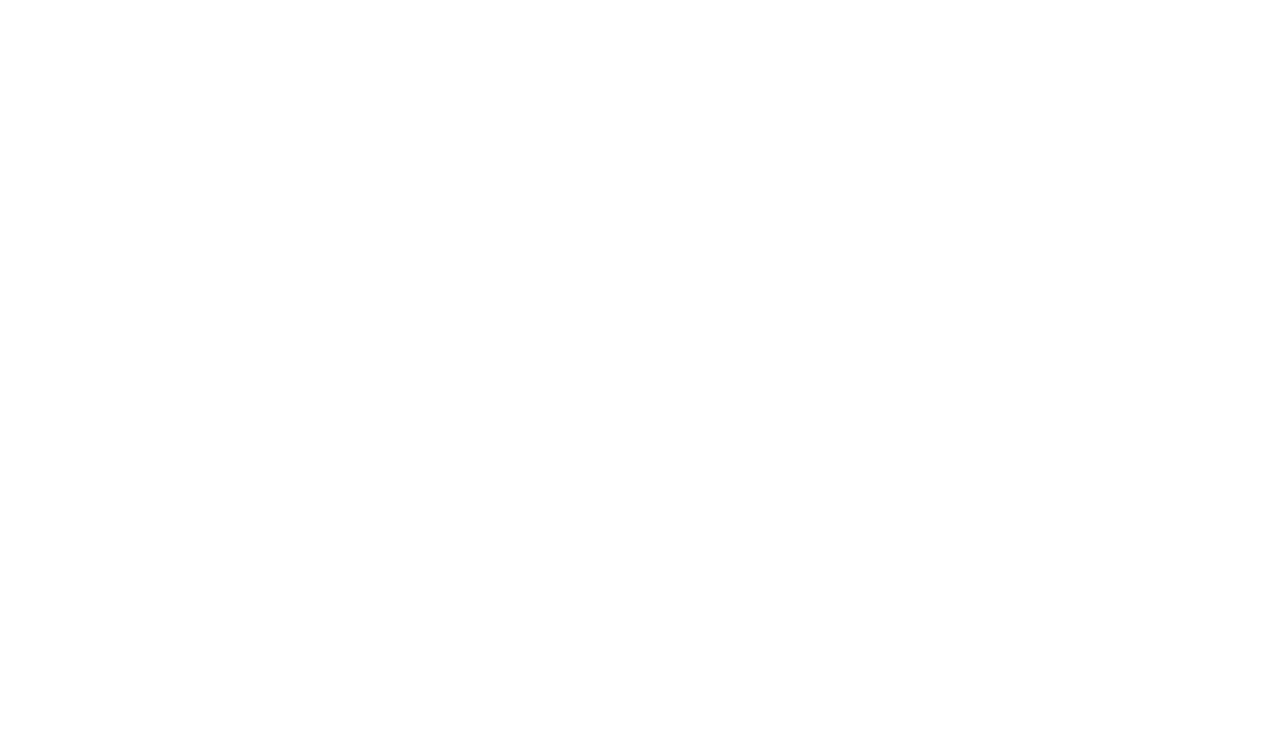
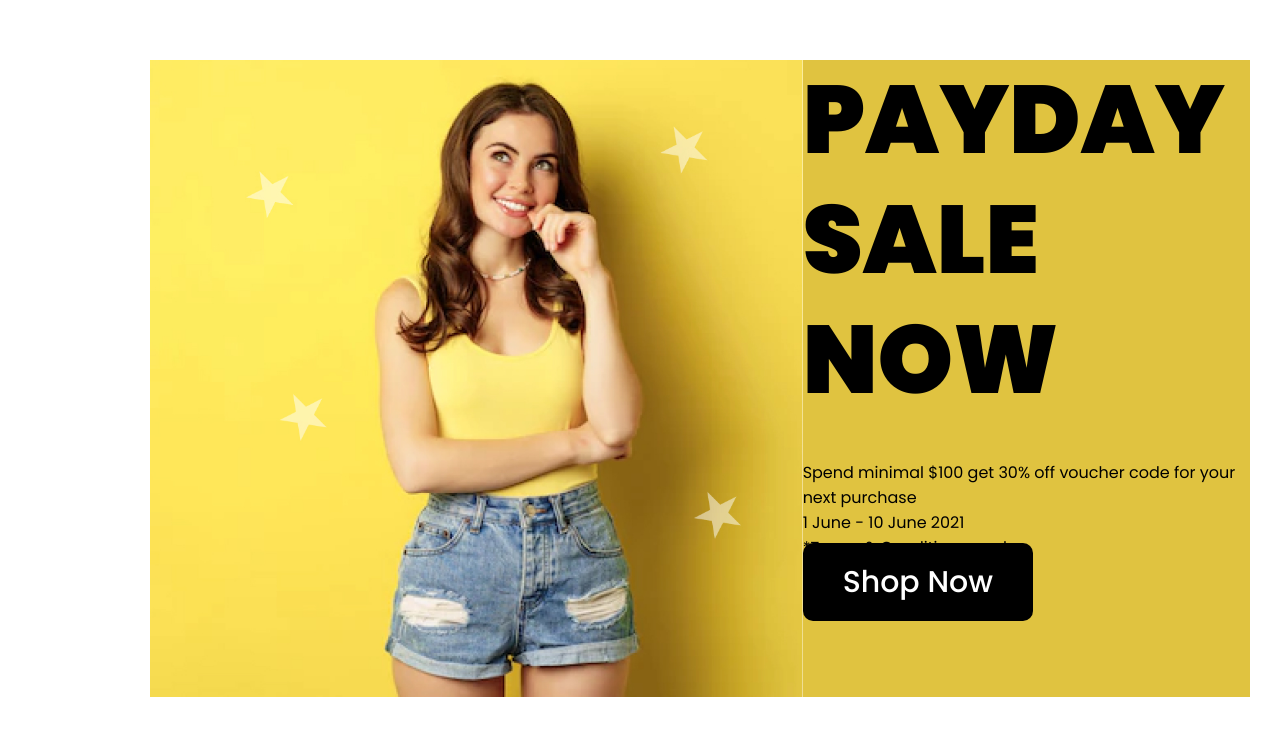
Before and after one commit to Oleksandr-77/fashion-react, a React (Create React App) app: page / in a window 1280 px wide. Shown: the part 2296-3031 px from the top of the page. Before the commit the page ends 2288 px from the top, so only its background shows below. Built offline with nearby package versions, Linux system fonts and the light colour scheme.

Commit message:
add Banner without css

```diff
--- a/src/App.js
+++ b/src/App.js
@@ -2,6 +2,7 @@
 import Header from './components/header/Header';
 import Brands from './components/brands/Brands';
 import Arrivals from './components/arrivals/Arrivals';
+import Banner from './components/banner/Banner';
 
 export const App = () => {
   return (
@@ -10,6 +11,7 @@
       <Promo />
       <Brands />
       <Arrivals />
+      <Banner />
     </div>
   );
 };
--- /dev/null
+++ b/src/components/banner/Banner.jsx
@@ -0,0 +1,41 @@
+import './banner.css';
+import bannerImg from './../../img/images/promo-img.jpg';
+
+const Banner = () => {
+  return (
+    <section className="banner">
+      <div className="container">
+        <div className="banner__content">
+          <div className="banner__img">
+            <img src={bannerImg} alt="Banner" />
+          </div>
+          <div className="banner__text">
+            <div className="banner__title">
+              {/* <span className="highlight">
+                <span>LET’S</span>
+              </span>
+              EXPLORE
+              <span className="highlight highlight__yellow">
+                <span>UNIQUE</span>
+              </span>
+              CLOTHES. */}
+              PAYDAY SALE NOW
+            </div>
+            <div className="banner__desc">
+              Spend minimal $100 get 30% off voucher code for your next purchase
+            </div>
+            <div>1 June - 10 June 2021</div>
+            <div>*Terms & Conditions apply</div>
+            <div className="banner__btn-wrapper">
+              <a href="#!" className="promo__btn">
+                Shop Now
+              </a>
+            </div>
+          </div>
+        </div>
+      </div>
+    </section>
+  );
+};
+
+export default Banner;
--- /dev/null
+++ b/src/components/banner/banner.css
@@ -0,0 +1,26 @@
+.banner {
+  margin-bottom: 63px;
+}
+
+.banner__content {
+  display: flex;
+
+  padding-top: 68px;
+  padding-left: 120px;
+}
+
+.banner__title {
+  max-width: 680px;
+  margin-bottom: 40px;
+  font-weight: 900;
+  font-size: 96px;
+  line-height: calc(120 / 96);
+}
+
+.banner__text {
+  background-color: #e0c340;
+}
+
+.banner__btn-wrapper {
+  margin-bottom: 30px;
+}
```
